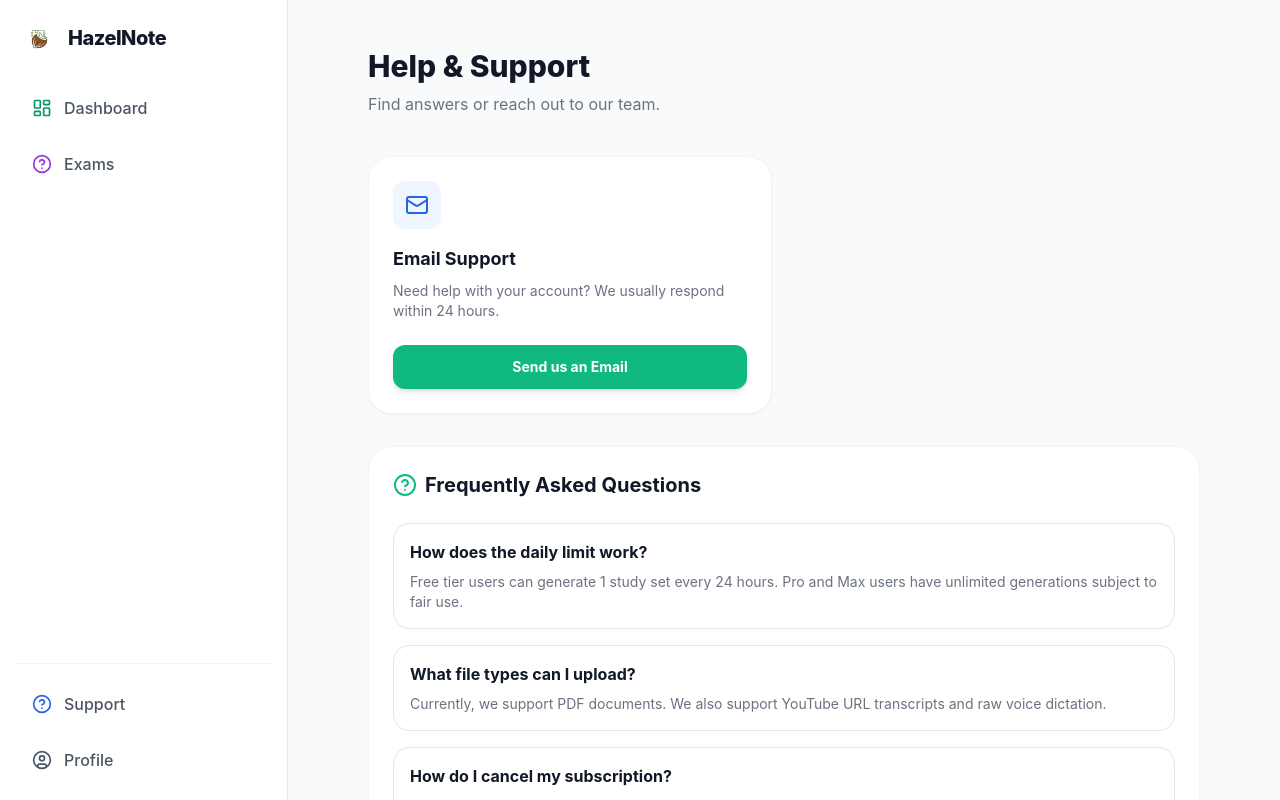
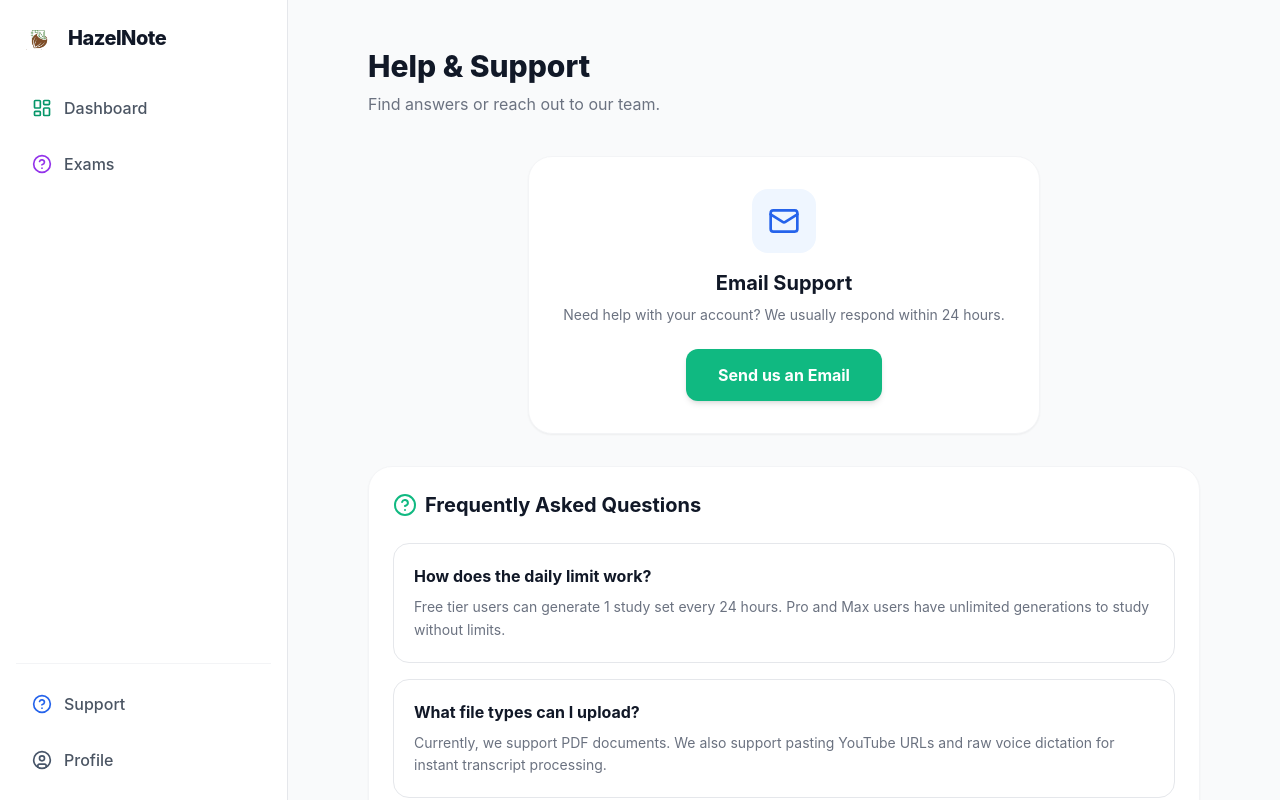
Before and after one commit to Tahaijaz233/hazelnote-web, a Next.js app in the folder Hazelnote-web/: page /dashboard/support in a window 1280 px wide. Built offline with nearby package versions, Linux system fonts and the light colour scheme; no server answers.

Commit message:
Update page.jsx

```diff
--- a/Hazelnote-web/app/dashboard/support/page.jsx
+++ b/Hazelnote-web/app/dashboard/support/page.jsx
@@ -1,5 +1,5 @@
 "use client";
-import { Mail, HelpCircle, ChevronDown } from 'lucide-react';
+import { Mail, HelpCircle } from 'lucide-react';
 
 export default function SupportPage() {
   return (
@@ -9,33 +9,32 @@ export default function SupportPage() {
         <p className="text-gray-500 dark:text-gray-400 mt-2">Find answers or reach out to our team.</p>
       </header>
 
-      <div className="grid grid-cols-1 md:grid-cols-2 gap-6 mb-8">
-        <div className="bg-white dark:bg-slate-800 border border-gray-100 dark:border-slate-700 rounded-[24px] p-6 shadow-sm">
-          <div className="w-12 h-12 bg-blue-50 dark:bg-blue-900/30 rounded-xl flex items-center justify-center mb-4">
-            <Mail className="w-6 h-6 text-blue-600 dark:text-blue-400" />
+      <div className="grid grid-cols-1 gap-6 mb-8">
+        <div className="bg-white dark:bg-[#1E293B] border border-gray-100 dark:border-slate-800 rounded-[24px] p-8 shadow-sm text-center max-w-lg mx-auto w-full">
+          <div className="w-16 h-16 bg-blue-50 dark:bg-blue-900/30 rounded-2xl flex items-center justify-center mx-auto mb-4">
+            <Mail className="w-8 h-8 text-blue-600 dark:text-blue-400" />
           </div>
-          <h3 className="text-lg font-bold text-gray-900 dark:text-white mb-2">Email Support</h3>
+          <h3 className="text-xl font-bold text-gray-900 dark:text-white mb-2">Email Support</h3>
           <p className="text-sm text-gray-500 dark:text-gray-400 mb-6">Need help with your account? We usually respond within 24 hours.</p>
-          <a href="mailto:support@hazelnote.com" className="bg-[#10B981] hover:bg-[#059669] text-white px-6 py-3 rounded-xl text-sm font-bold transition inline-block text-center w-full shadow-md">Send us an Email</a>
+          <a href="mailto:support@hazelnote.com" className="bg-[#10B981] hover:bg-[#059669] text-white px-8 py-3.5 rounded-xl font-bold transition inline-block shadow-md">Send us an Email</a>
         </div>
       </div>
 
-      {/* FAQs */}
-      <div className="bg-white dark:bg-slate-800 border border-gray-100 dark:border-slate-700 rounded-[24px] p-6 shadow-sm">
+      <div className="bg-white dark:bg-[#1E293B] border border-gray-100 dark:border-slate-800 rounded-[24px] p-6 shadow-sm">
           <h3 className="text-xl font-bold text-gray-900 dark:text-white mb-6 flex items-center gap-2"><HelpCircle className="w-6 h-6 text-emerald-500" /> Frequently Asked Questions</h3>
 
           <div className="space-y-4">
-              <div className="border border-gray-200 dark:border-slate-700 rounded-2xl p-4">
+              <div className="border border-gray-200 dark:border-slate-700 rounded-2xl p-5">
                   <h4 className="font-bold text-gray-900 dark:text-white text-md">How does the daily limit work?</h4>
-                  <p className="text-gray-500 dark:text-gray-400 text-sm mt-2">Free tier users can generate 1 study set every 24 hours. Pro and Max users have unlimited generations subject to fair use.</p>
+                  <p className="text-gray-500 dark:text-gray-400 text-sm mt-2 leading-relaxed">Free tier users can generate 1 study set every 24 hours. Pro and Max users have unlimited generations to study without limits.</p>
               </div>
-              <div className="border border-gray-200 dark:border-slate-700 rounded-2xl p-4">
+              <div className="border border-gray-200 dark:border-slate-700 rounded-2xl p-5">
                   <h4 className="font-bold text-gray-900 dark:text-white text-md">What file types can I upload?</h4>
-                  <p className="text-gray-500 dark:text-gray-400 text-sm mt-2">Currently, we support PDF documents. We also support YouTube URL transcripts and raw voice dictation.</p>
+                  <p className="text-gray-500 dark:text-gray-400 text-sm mt-2 leading-relaxed">Currently, we support PDF documents. We also support pasting YouTube URLs and raw voice dictation for instant transcript processing.</p>
               </div>
-              <div className="border border-gray-200 dark:border-slate-700 rounded-2xl p-4">
+              <div className="border border-gray-200 dark:border-slate-700 rounded-2xl p-5">
                   <h4 className="font-bold text-gray-900 dark:text-white text-md">How do I cancel my subscription?</h4>
-                  <p className="text-gray-500 dark:text-gray-400 text-sm mt-2">You can cancel your Pro or Max subscription at any time from the Profile page under the Billing section.</p>
+                  <p className="text-gray-500 dark:text-gray-400 text-sm mt-2 leading-relaxed">You can easily manage or cancel your Pro or Max subscription at any time from the Profile page under the Subscription & Billing section.</p>
               </div>
           </div>
       </div>
```
